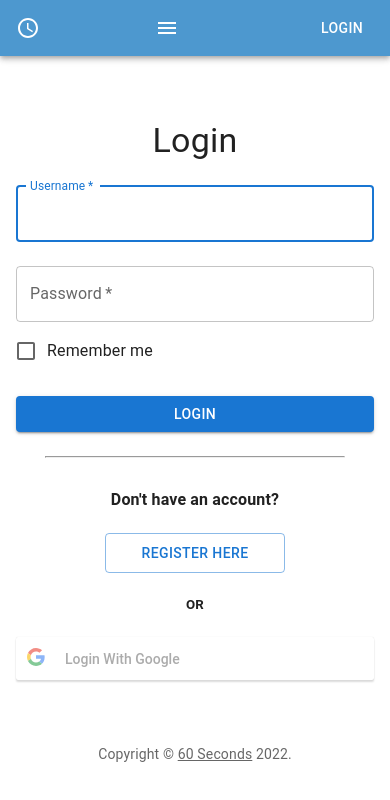
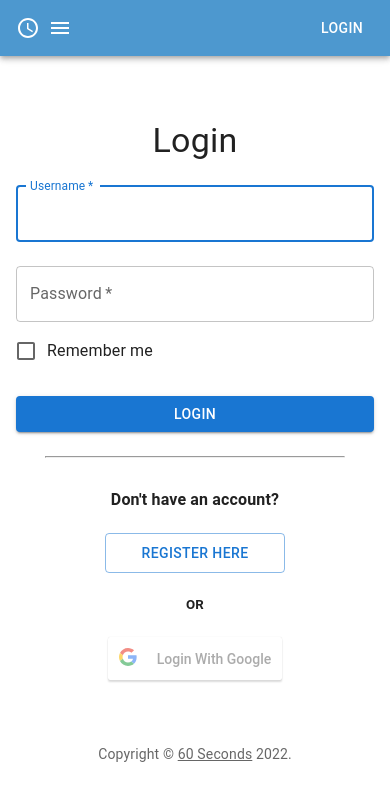
Before and after one commit to Capstone-Projects-2022-Spring/project-60seconds, a React Native app: screen /Login in a window 390 px wide. Shown: the top 800 px of the page. Built offline with nearby package versions, Linux system fonts and the light colour scheme.

Commit message:
fixed google login button layout issue

```diff
--- a/Pages/Login.js
+++ b/Pages/Login.js
@@ -4,6 +4,7 @@ import styles from '../App.style';
 import Login from '../components/login'
 
 export default function LoginPage(props) {
+
   return (
     <View style={styles.pages}>
       <div className="App">
--- a/components/profile.js
+++ b/components/profile.js
@@ -25,7 +25,7 @@ export default function Profile() {
 					<p className="about-me-input">This is a test of the Profile Page,
 							making sure that everything looks nice and pretty</p>
 				</div>
-				<p><button>View Recordings</button></p>
+				<p><button className="profile-page-button">View Recordings</button></p>
 			</div>
         </>
     )
--- a/styles/profile.css
+++ b/styles/profile.css
@@ -28,7 +28,7 @@
     font-size: 30px;
 }
 
-button {
+.profile-page-button {
     border: none;
     outline: 0;
     display: inline-block;
```
